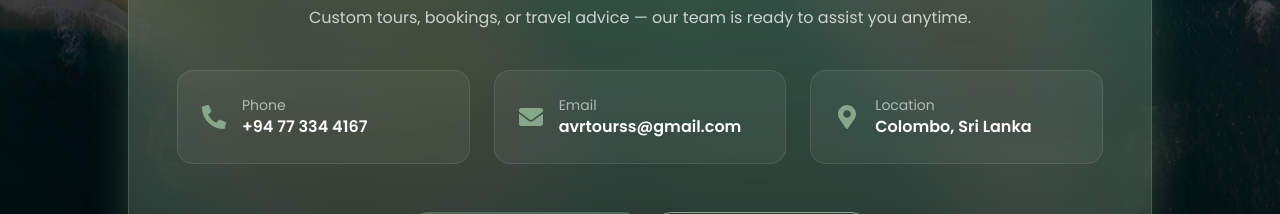
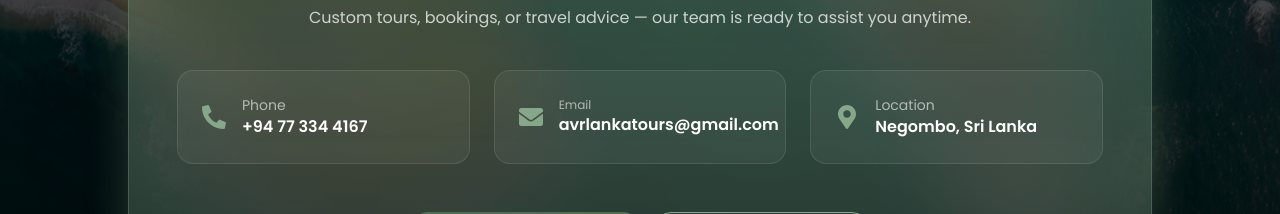
Before and after one commit to AbhishekAppuhamyy/AVR-Lanka-Tours-Web-application, a React (Vite) app in the folder web/: page /ContactUs in a window 1280 px wide. Shown: the part 443-657 px from the top of the page. Built offline with nearby package versions, Linux system fonts and the light colour scheme.

Commit message:
Link update

```diff
--- a/web/src/components/footer.jsx
+++ b/web/src/components/footer.jsx
@@ -35,11 +35,26 @@ export default function Footer() {
 
             {/* SOCIALS */}
             <div className="flex justify-center lg:justify-start gap-4 pt-4">
-              {[FaFacebookF, FaInstagram, FaTiktok].map((Icon, i) => (
+  {[
+    {
+      icon: FaFacebookF,
+      link: "https://web.facebook.com/profile.php?id=61585105842155&sk=friends",
+    },
+    {
+      icon: FaInstagram,
+      link: "https://www.instagram.com/avrlankatours",
+    },
+    {
+      icon: FaTiktok,
+      link: "https://www.tiktok.com/@avrlankatourss",
+    },
+  ].map(({ icon: Icon, link }, i) => (
     <motion.a
       key={i}
       whileHover={{ y: -4, scale: 1.1 }}
-                  href="#"
+      href={link}
+      target="_blank"
+      rel="noopener noreferrer"
       className="w-12 h-12 flex items-center justify-center
                  rounded-full bg-white/5 hover:bg-[#4F6F52]
                  text-white backdrop-blur-md
@@ -49,6 +64,7 @@ export default function Footer() {
     </motion.a>
   ))}
 </div>
+
           </motion.div>
 
           {/* ===== LINKS ===== */}
--- a/web/src/pages/ContactUs.jsx
+++ b/web/src/pages/ContactUs.jsx
@@ -36,7 +36,8 @@ export default function Contact() {
           </h1>
 
           <p className="text-base sm:text-xl text-white/85 max-w-2xl mx-auto">
-            Let’s plan your perfect Sri Lankan journey — authentic, curated, and unforgettable.
+            Let’s plan your perfect Sri Lankan journey — authentic, curated, and
+            unforgettable.
           </p>
         </motion.div>
       </section>
@@ -61,15 +62,18 @@ export default function Contact() {
                 Get in Touch With Us
               </h2>
               <p className="text-sm sm:text-base text-white/75 mt-3 max-w-2xl mx-auto">
-                Custom tours, bookings, or travel advice — our team is ready to assist you anytime.
+                Custom tours, bookings, or travel advice — our team is ready to
+                assist you anytime.
               </p>
             </div>
 
             {/* Contact Cards */}
             <div className="grid grid-cols-1 sm:grid-cols-2 lg:grid-cols-3 gap-4 sm:gap-6">
               {/* Phone */}
-              <div className="flex items-center gap-4 p-5 sm:p-6 rounded-2xl
-                              bg-white/5 border border-white/10">
+              <div
+                className="flex items-center gap-4 p-5 sm:p-6 rounded-2xl
+                              bg-white/5 border border-white/10"
+              >
                 <FaPhoneAlt className="text-2xl text-brand shrink-0" />
                 <div>
                   <p className="text-xs sm:text-sm text-white/60">Phone</p>
@@ -80,25 +84,35 @@ export default function Contact() {
               </div>
 
               {/* Email */}
-              <div className="flex items-center gap-4 p-5 sm:p-6 rounded-2xl
-                              bg-white/5 border border-white/10">
+
+              <div
+                className="flex items-center gap-4 p-5 sm:p-6 rounded-2xl
+             bg-white/5 border border-white/10"
+              >
                 <FaEnvelope className="text-2xl text-brand shrink-0" />
-                <div className="break-all">
-                  <p className="text-xs sm:text-sm text-white/60">Email</p>
-                  <p className="font-semibold text-sm sm:text-base text-white">
-                    avrtourss@gmail.com
+
+                <div className="w-full">
+                  <p className="text-xs text-white/60">Email</p>
+
+                  <p
+                    className="font-semibold text-sm sm:text-base text-white
+                 break-all sm:break-normal sm:whitespace-nowrap"
+                  >
+                    avrlankatours@gmail.com
                   </p>
                 </div>
               </div>
 
               {/* Location */}
-              <div className="flex items-center gap-4 p-5 sm:p-6 rounded-2xl
-                              bg-white/5 border border-white/10">
+              <div
+                className="flex items-center gap-4 p-5 sm:p-6 rounded-2xl
+                              bg-white/5 border border-white/10"
+              >
                 <FaMapMarkerAlt className="text-2xl text-brand shrink-0" />
                 <div>
                   <p className="text-xs sm:text-sm text-white/60">Location</p>
                   <p className="font-semibold text-sm sm:text-base text-white">
-                    Colombo, Sri Lanka
+                    Negombo, Sri Lanka
                   </p>
                 </div>
               </div>
@@ -107,7 +121,7 @@ export default function Contact() {
             {/* CTA Buttons */}
             <div className="mt-10 sm:mt-12 flex flex-col sm:flex-row gap-4 justify-center">
               <a
-                href="https://wa.me/94773344167"
+                href="https://wa.me/message/3MPU2NAFVVW6I1"
                 target="_blank"
                 rel="noopener noreferrer"
                 className="w-full sm:w-auto inline-flex items-center justify-center gap-2
--- a/web/src/pages/Destinations.jsx
+++ b/web/src/pages/Destinations.jsx
@@ -548,7 +548,7 @@ export default function Destinations() {
           </p>
           <div className="flex flex-col sm:flex-row justify-center gap-3">
             <Link
-              to="/contact"
+              to="https://wa.me/message/3MPU2NAFVVW6I1"
               className="bg-white text-[#4F6F52] px-6 py-3 rounded-xl font-semibold text-base hover:scale-105 shadow-lg transition-all"
             >
               Start Your Journey
--- a/web/src/pages/Packages.jsx
+++ b/web/src/pages/Packages.jsx
@@ -170,7 +170,7 @@ export default function Packages() {
                     </Link>
 
                     <Link
-                      to="/contact"
+                      to="/contactus"
                       className="flex-1 border border-[#4F6F52] text-[#4F6F52] py-2 rounded-xl text-center text-sm font-semibold hover:bg-[#4F6F52] hover:text-white transition"
                     >
                       Book Now
@@ -203,7 +203,7 @@ export default function Packages() {
             </p>
 
             <Link
-              to="/contact"
+              to="https://wa.me/message/3MPU2NAFVVW6I1"
               className="inline-flex items-center justify-center
                    w-full sm:w-auto
                    bg-white text-[#4F6F52]
```
Lines whose indentation alone changed are shown as unchanged.
